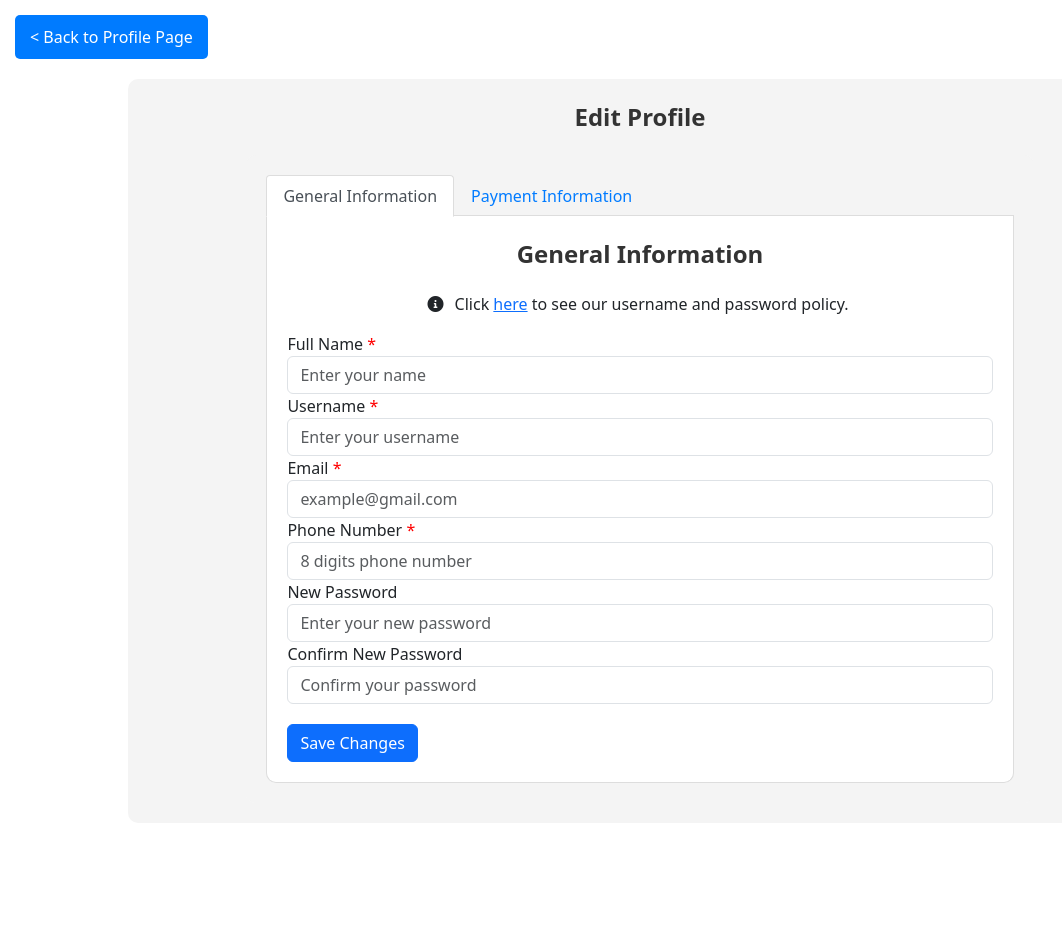
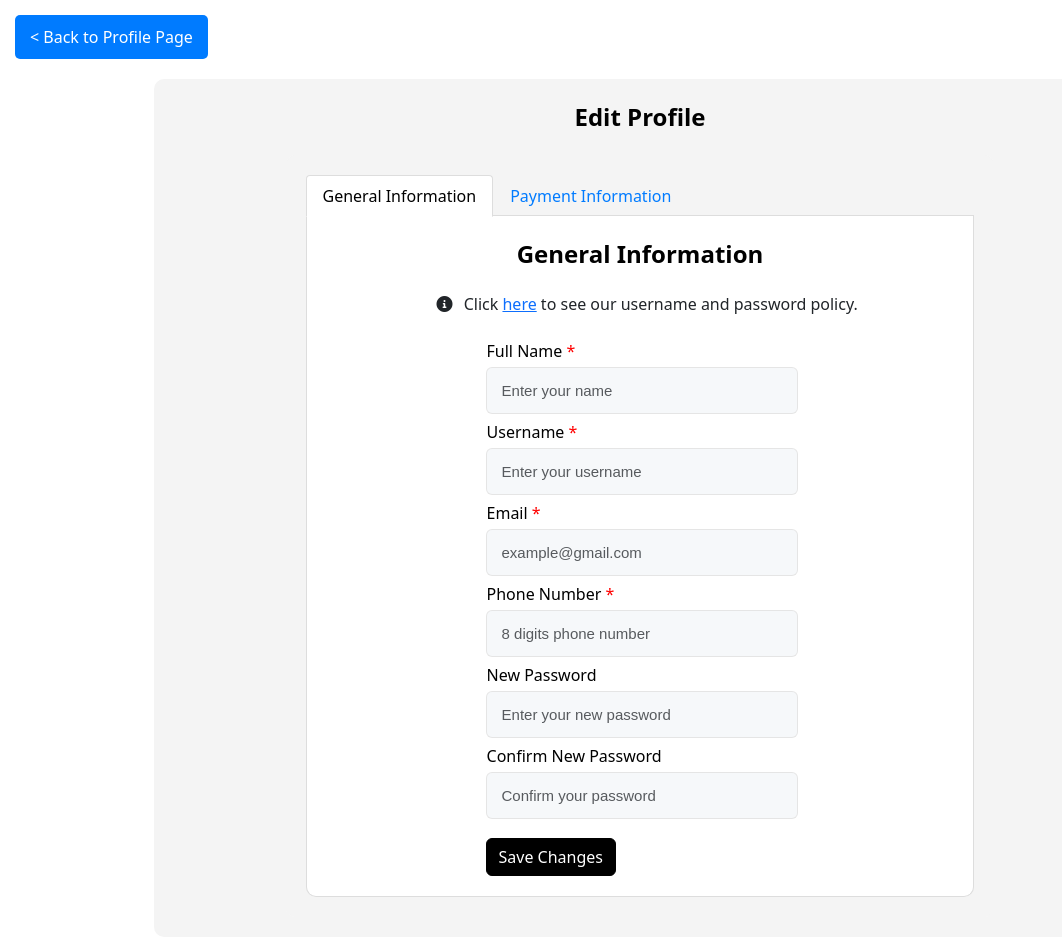
Before and after one commit to cupcake-mastur/EcoWheels, a Flask app: template templates/customer/edit_profile.html in a window 1280 px wide. Shown: the whole page, without its empty margins (0-1062 px from the left). Before the commit the page ends 783 px from the top, so only its background shows below. Run offline with Flask 3, Linux system fonts and the light colour scheme; the template is opened without the code that fills it: values that come from a table or form of the project are taken from there, others are empty; parts of the project's set-up code (start-up, migrations or seed data) failed here and were passed over; some libraries are stand-ins or nearby versions.

Commit message:
standardize css for profile page

```diff
--- a/static/css/edit_profile.css
+++ b/static/css/edit_profile.css
@@ -1,5 +1,5 @@
 .container {
-    width: 80%;
+    width: 76%;
     margin: auto;
     background-color: #f4f4f4;
     padding: 20px;
@@ -11,21 +11,21 @@
     font-size: 24px;
     font-weight: bold;
     text-align: center;
-    color: #333;
+    color: black;
     margin-bottom: 20px;
 }
 
 /* User details styling */
 .user-details p {
     font-size: 16px;
-    color: #555;
+    color: black;
     margin: 10px 0;
 }
 
 /* Payment details styling */
 .payment-details {
     font-size: 16px;
-    color: #555;
+    color: black;
     margin: 10px 0;
 }
 
@@ -50,17 +50,17 @@
 }
 
 .nav-tabs .nav-link.active {
-    color: #495057;
+    color: black;
     background-color: #fff;
     border-color: #ddd #ddd #fff;
 }
 
+#saveChanges_p,
 #saveChanges_g {
     margin-top: 20px;
-}
-
-#saveChanges_p {
-    margin-top: 20px;
+    margin-left: 159px;
+    background-color: black;
+    border-color: black;
 }
 
 /* Tab content styling */
@@ -127,6 +127,37 @@ input::-webkit-outer-spin-button, input::-webkit-inner-spin-button {
     padding-left: 7px;
 }
 
+.user-details .input_box,
+.user-details .required_input,
+.payment-details .input_box{
+    width: 75%;
+    padding-left: 160px;
+}
+
+.input_box label,
+.required_input label {
+    font-weight: 500;
+    margin-top: 7px;
+    margin-bottom: 5px;
+    color: black;
+    display: block;
+}
+
+.input_box input,
+.required_input input {
+    width: 100%;
+    height: 45px;
+    border: none;
+    outline: none;
+    border-radius: 5px;
+    font-size: 15px;
+    padding-left: 15px;
+    box-shadow: 0px 0px 0px 1px rgba(0, 0, 0, 0.1);
+    background-color: #f6f8fa;
+    font-family: 'Poppins', sans-serif;
+    transition: all 120ms ease-out 0s;
+}
+
 .required_input label::after{
     content: " *";
     color: red;
--- a/templates/customer/edit_profile.html
+++ b/templates/customer/edit_profile.html
@@ -30,7 +30,7 @@
                 </div>
 
                 <div class="info-icon">
-                    <i class="fas fa-info-circle" style="padding-left: 140px;"></i>
+                    <i class="fas fa-info-circle" style="padding-left: 110px;"></i>
                     <p>Click <a href="#" id="policyLink">here</a> to see our username and password policy.</p>
                 </div>
 
@@ -55,8 +55,12 @@
                         <div class="required_input">
                             {{ render_field(form.phone_number, class="form-control", id="phone", placeholder="8 digits phone number") }}
                         </div>
+                        <div class="input_box">
                             {{ render_field(form.new_password, class="form-control", id="new_pass", placeholder="Enter your new password") }}
+                        </div>
+                        <div class="input_box">
                             {{ render_field(form.confirm_new_password, class="form-control", id="confirm_new_pass", placeholder="Confirm your password") }}
+                        </div>
                         <button type="button" class="btn btn-primary" id="saveChanges_g" onclick="showPasswordModal('general')">Save Changes</button>
                     </form>
                 </div>
@@ -68,11 +72,21 @@
                 <div class="payment-details">
                     <form method="POST" action="{{ url_for('edit_profile') }}" autocomplete="off" data-form-type="payment">
                         <input type="hidden" name="form_type" value="payment">
+                        <div class="input_box" style="margin-top: 10px;">
                             {{ render_field(form.card_name, class="form-control", id="card_name", placeholder="Enter your card name") }}
+                        </div>
+                        <div class="input_box">
                             {{ render_field(form.card_number, class="form-control", id="card_number", placeholder="Enter your card number") }}
+                        </div>
+                        <div class="input_box">
                             {{ render_field(form.exp_month, class="form-control", id="exp_month", placeholder="Enter your expiry month") }}
+                        </div>
+                        <div class="input_box">
                             {{ render_field(form.exp_year, class="form-control", id="exp_year", placeholder="Enter your name") }}
+                        </div>
+                        <div class="input_box">
                             {{ render_field(form.cvv, class="form-control", id="cvv", placeholder="Enter your cvv") }}
+                        </div>
                         <button type="button" class="btn btn-primary" id="saveChanges_p" onclick="showPasswordModal('payment')">Save Changes</button>
                     </form>
                 </div>
```
Lines whose indentation alone changed are shown as unchanged.
